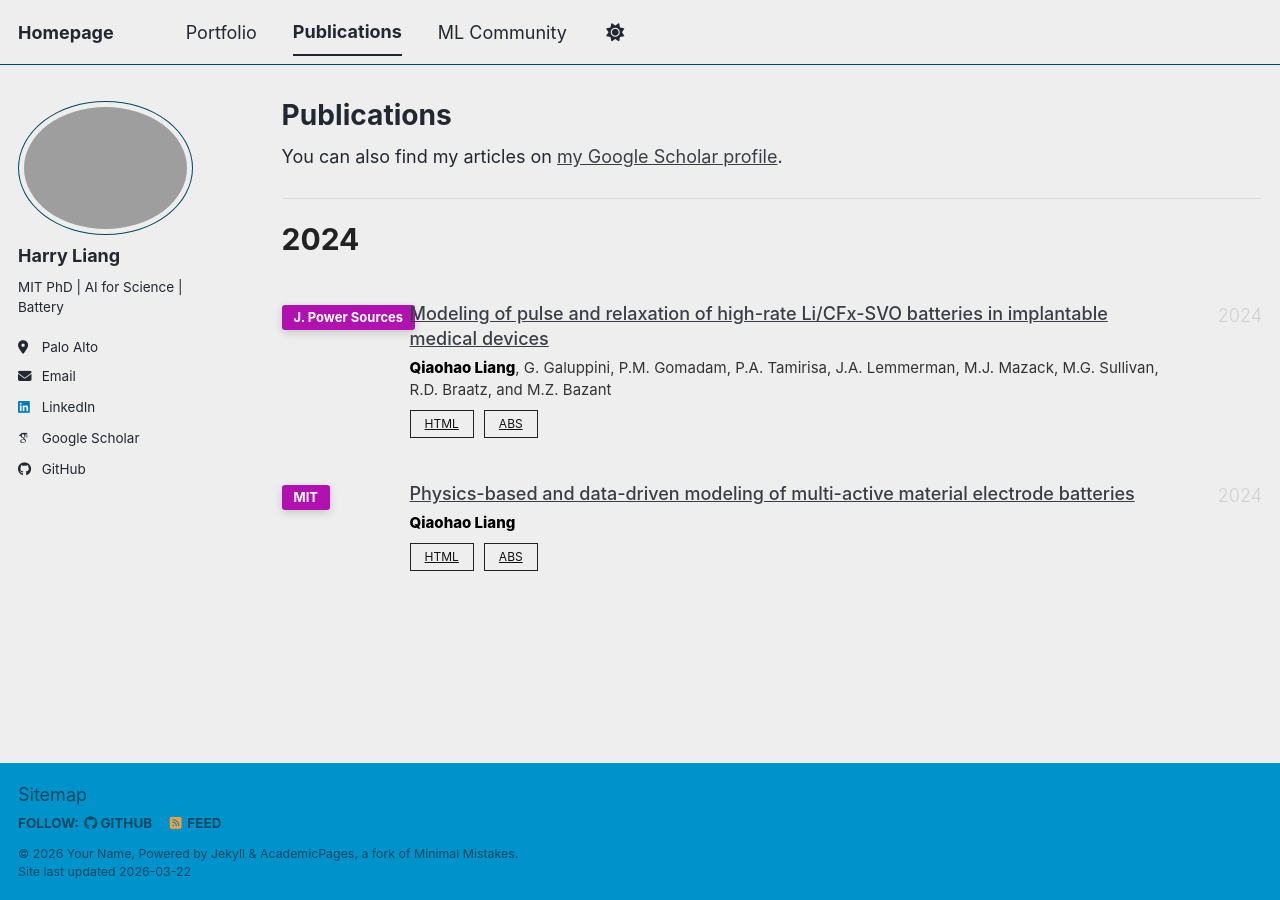
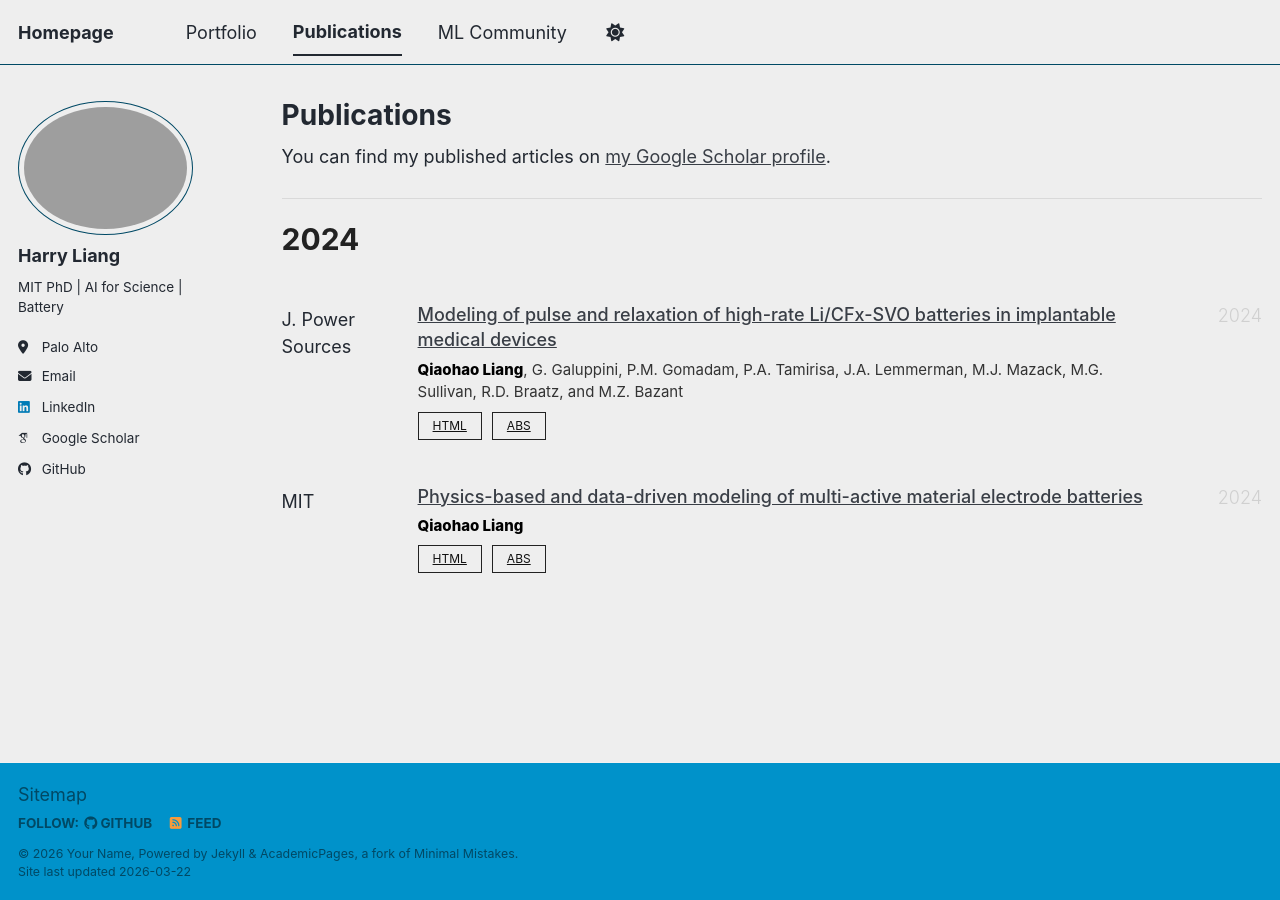
Before and after one commit to HarryQL/HarryQL.github.io, a Jekyll site: the page built from _pages/publications.html, in a window 1280 px wide. Built offline with Jekyll 4.4.1, drawn with Linux system fonts in a browser that asks for light colours; some web fonts are replaced; a script bundle is joined from its source files by our own code; library files that are not in the unit come from our copies.

Commit message:
Update publications.html

```diff
--- a/_pages/publications.html
+++ b/_pages/publications.html
@@ -6,7 +6,7 @@ author_profile: true
 ---
 
 {% if site.author.googlescholar %}
-  <div class="wordwrap">You can also find my articles on <a href="{{site.author.googlescholar}}">my Google Scholar profile</a>.</div>
+  <div class="wordwrap">You can find my published articles on <a href="{{site.author.googlescholar}}">my Google Scholar profile</a>.</div>
 {% endif %}
 
 {% include base_path %}
@@ -27,30 +27,23 @@ author_profile: true
 
 .pub-item {
   display: grid;
-  grid-template-columns: 110px 1fr 80px;
-  gap: 18px;
+  grid-template-columns: 120px 1fr 80px;  /* slightly wider badge column */
+  gap: 16px;
   padding: 22px 0;
   align-items: start;
 }
 
 .pub-badge {
   display: inline-block;
-  background: #b012b0;
-  color: #fff;
-  font-weight: 700;
-  font-size: 13px;
-  line-height: 1;
-  padding: 6px 12px;
-  border-radius: 3px;
-  box-shadow: 0 3px 8px rgba(0,0,0,0.16);
-  white-space: nowrap;
+  margin-top: 4px;
 }
 
 .pub-title {
+  display: block;
   font-size: 18px;
   font-weight: 500;
   color: #111;
-  line-height: 1.35;
+  line-height: 1.4;
   margin-bottom: 6px;
 }
 
```
